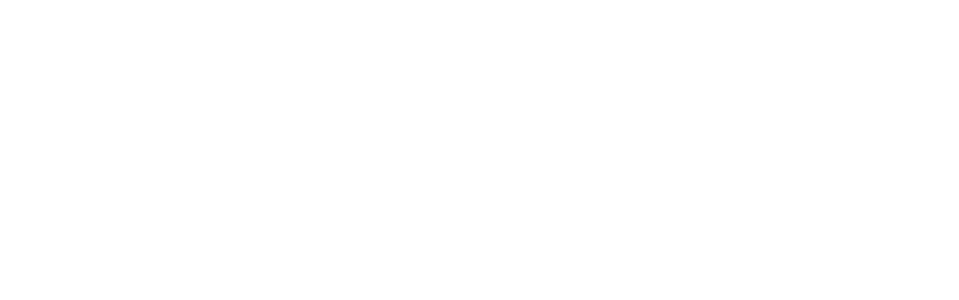
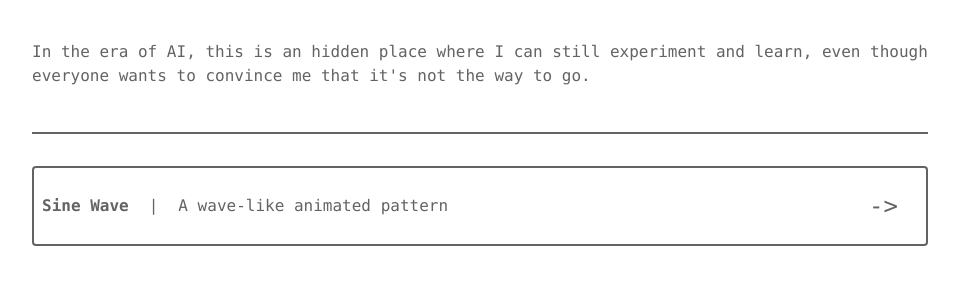
Before and after one commit to marnec/three-playground, a React (Vite) app: page / in a window 1280 px wide. Shown: the top 300 px of the page, without its empty margins (160-1119 px from the left). Built offline with nearby package versions, Linux system fonts and the light colour scheme.

Commit message:
restyling

```diff
--- a/src/Home.tsx
+++ b/src/Home.tsx
@@ -1,17 +1,37 @@
+import { useState, type ReactElement } from "react";
 import { Link } from "react-router";
 import { experiments } from "./Routes";
-import Card from "./components/Card";
+import ListItem from "./components/ListItem";
 
 function Home() {
+  const [hoveredExample, setHoveredExample] = useState<ReactElement | null>(
+    null
+  );
+
   return (
-    <div className="p-5 flex flex-row flex-wrap gap-5">
-      {experiments.map(({ path, title, description }, i) => (
-        <div key={i}>
-          <Link to={path}>
-            <Card title={title} description={description}></Card>
-          </Link>
-        </div>
-      ))}
+    <div className="p-5 flex justify-between gap-5">
+      {/* <div className="w-1/4 border-2 rounded hidden  lg:flex">
+        <div className="">{hoveredExample}</div>
+      </div> */}
+      <div className="flex flex-col container max-w-4xl mx-auto ">
+        <p>
+          In the era of AI, this is an hidden place where I can still experiment
+          and learn, even though everyone wants to convince me that it's not the
+          way to go.
+        </p>
+        <hr className="border" />
+        {experiments.map(({ path, title, description, example }, i) => (
+          <div
+            key={i}
+            onMouseOver={() => setHoveredExample(example)}
+            onMouseOut={() => setHoveredExample(null)}
+          >
+            <Link to={path}>
+              <ListItem title={title} description={description}></ListItem>
+            </Link>
+          </div>
+        ))}
+      </div>
     </div>
   );
 }
--- a/src/Routes.tsx
+++ b/src/Routes.tsx
@@ -1,11 +1,13 @@
 import type { ReactElement } from "react";
 import SinWave from "./experiments/SinWave/SinWave.mdx";
+import SinWavePlane from "./experiments/SinWave/SinWavePlane";
 
 type Experiment = {
   path: string;
   title: string;
   description: string;
   component: ReactElement;
+  example: ReactElement;
 };
 
 export const experiments = [
@@ -20,5 +22,6 @@
     title: "Sine Wave",
     description: "A wave-like animated pattern",
     component: <SinWave />,
+    example: <SinWavePlane />
   },
 ] satisfies Experiment[];
--- a/src/components/Card.tsx
+++ /dev/null
@@ -1,17 +0,0 @@
-import type { PropsWithChildren } from "react";
-
-interface CardProps extends PropsWithChildren {
-  title: string;
-  description: string;
-}
-
-function Card({ title, description }: CardProps) {
-  return (
-    <div className="w-80 h-80 border-2 rounded-sm">
-      <div>{title}</div>
-      <div>{description}</div>
-    </div>
-  );
-}
-
-export default Card;
--- a/src/components/ExperimentScene.tsx
+++ b/src/components/ExperimentScene.tsx
@@ -2,11 +2,24 @@
 
 interface ExperimentSceneProps extends PropsWithChildren {
   fullWidth?: boolean;
+  pan?: boolean;
+  zoom?: boolean;
+  rotate?: boolean;
 }
 
-function ExperimentScene({ children, fullWidth = false }: ExperimentSceneProps) {
+function ExperimentScene({
+  children,
+  fullWidth = false,
+  pan = false,
+  zoom = false,
+  rotate = false,
+}: ExperimentSceneProps) {
   return (
-    <div className={`aspect-video mx-auto mb-10 ${fullWidth ? "w-full" : "w-full md:w-3/4"}`}>
+    <div
+      className={`aspect-video mx-auto mb-10 ${
+        fullWidth ? "w-full" : "w-full md:w-3/4"
+      }`}
+    >
       {children}
     </div>
   );
--- /dev/null
+++ b/src/components/ListItem.tsx
@@ -0,0 +1,19 @@
+import type { PropsWithChildren } from "react";
+
+interface CardProps extends PropsWithChildren {
+  title: string;
+  description: string;
+}
+
+function ListItem({ title, description }: CardProps) {
+  return (
+    <div className="w-full h-20 border-2 rounded-sm p-2 flex items-center gap-5 hover:bg-accent hover:text-white">
+      <span className="font-bold">{title}</span>
+      <span>|</span>
+      <span>{description}</span>
+      <span className="flex-1 text-end text-2xl pr-5">{'->'}</span>
+    </div>
+  );
+}
+
+export default ListItem;
--- a/src/experiments/SinWave/SinWave.mdx
+++ b/src/experiments/SinWave/SinWave.mdx
@@ -69,6 +69,16 @@
 
 ---
 
+While trying to animate the plane geometry, I noticed in the threejs documentation
+that there was a bunch of other geometries and so I wandered if I could apply the
+wave motion to a face of a 3d geometry.
+
+I chose arguably the simplest 3d geometry: `BoxGeometry`. I tried to apply the same
+principle used for the `PlaneGeometry` but I found out that they are organized in a
+different way: the vertices are stored in a single array of flat coordinates as for
+the `PlaneGeometry`, but each face of the cube is assigned to a different `group`,
+each storing the range of indexes that belong to that `group` (and thus that face).
+
 <ExperimentScene>
   <SinWaveBox />
 </ExperimentScene>
--- a/src/index.css
+++ b/src/index.css
@@ -9,6 +9,7 @@
 :root {
   --color-primary: oklch(0.75 0.15 195);
   --color-text: oklch(0.5 0 0);
+  --color-text-muted: oklch(0.8 0 0);
   --color-accent: oklch(0.7 0.2 330);
 }
 
@@ -32,10 +33,8 @@
 
 code {
   padding-inline: 0.2rem;
-  background-color: var(--color-text);
-  color: white;
-  border-radius: 3px;
-  padding-bottom: 0.1rem;
+  font-weight: 900;
+  color: var(--color-text-muted);
 }
 
 pre code {
--- a/src/main.tsx
+++ b/src/main.tsx
@@ -1,6 +1,6 @@
 import { StrictMode } from "react";
 import { createRoot } from "react-dom/client";
-import { BrowserRouter, Route, Routes } from "react-router";
+import { HashRouter, Route, Routes } from "react-router";
 import Experiment from "./components/Experiment.tsx";
 import Home from "./Home.tsx";
 import "./index.css";
@@ -10,7 +10,7 @@
 
 createRoot(document.getElementById("root")!).render(
   <StrictMode>
-    <BrowserRouter basename="/three-playground">
+    <HashRouter>
       <Routes>
         <Route path="/" element={<Home />} />
         {experiments.map(({ path, component, title }) => (
@@ -20,6 +20,6 @@
           />
         ))}
       </Routes>
-    </BrowserRouter>
+    </HashRouter>
   </StrictMode>
 );
```
